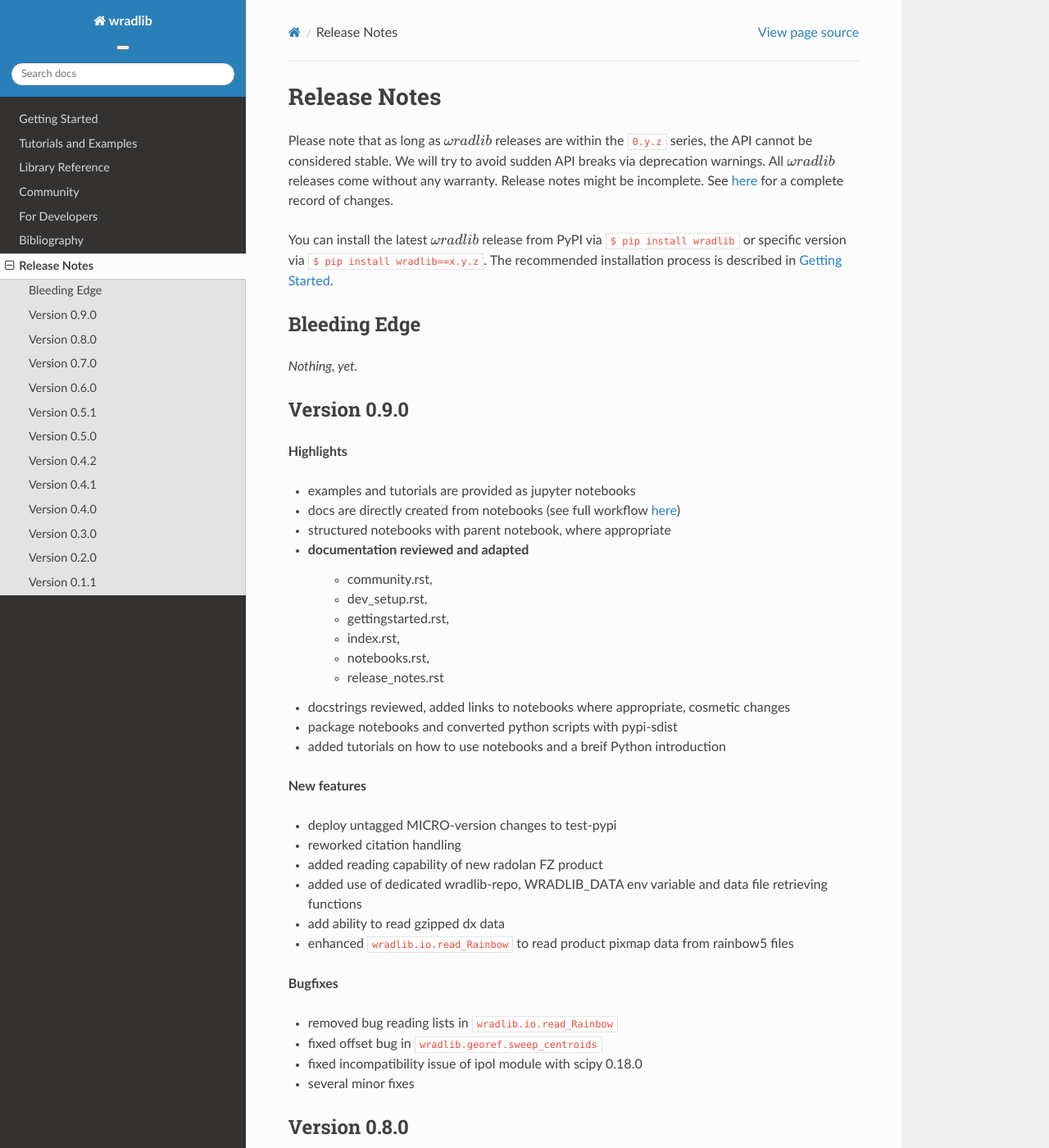
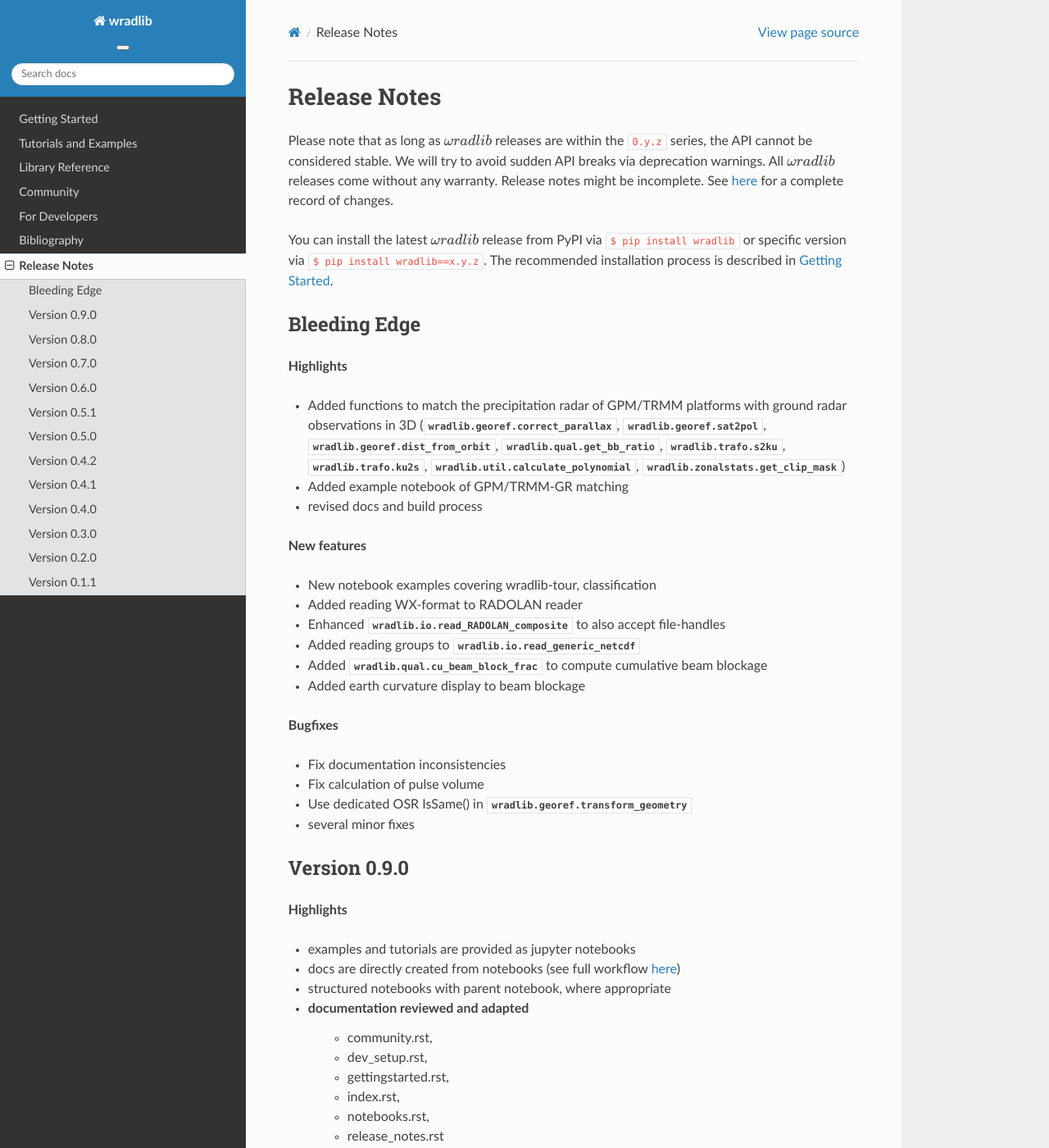
Before and after one commit to wradlib/wradlib-docs, a Sphinx documentation site: the page built from source/release_notes.rst, in a window 1280 px wide and 1400 px high. Shown: the whole window at 82% size. Built offline with Sphinx 7.4.7 and the Read the Docs theme 2.0.0, drawn with Linux system fonts in a browser that asks for light colours; pages that are not in the unit, such as notebooks, are missing from menus; the version number could not be read and is left out; some of the changed text lies outside the part shown.

Commit message:
WIP: gpm_to_wrl (#129)
* WIP: Added a notebook in which we can put together the matching.
* ADD: io_func.py with `read_gpm-function, `read_trmm`-function and `read_gr`-function
* ADD: add gpm code to wradlib codebase
* FIX:: several fixes for numpy 1.12
* WIP: update docstrings, refactoring (#128)
* DOC: revise DOCS
* MAINT: clean-up CI scripts, reordering, switching as appropriate to reduce CI-Time
* MAINT: add python 3.6 to travis-matrix

```diff
--- a/source/community.rst
+++ b/source/community.rst
@@ -6,11 +6,11 @@
 
 We need your help to enhance the capabilities of :math:`\omega radlib`! Is there an algorithm you would consider useful? Please **provide code (in any programming language) or documentation**. We will it a try to integrate this algorithm in :math:`\omega radlib`.
 
-However, **there is an even better way:** Start a `Pull Request <https://help.github.com/articles/creating-a-pull-request/>`_!
+However, **there is an even better way:** Start a `Pull Request <https://help.github.com/articles/creating-a-pull-request/>`__!
 
     * **Step 1:** `Fork <https://github.com/wradlib/wradlib>`_ your own :math:`\omega radlib` repository from the :math:`\omega radlib` `main repo <https://github.com/wradlib/wradlib>`_.
     * **Step 2:** Implement your changes into the forked repository. Test your code.
-    * **Step 3:** Now you want to feed these changes back into the main :math:`\omega radlib` development branch? Start a `Pull Request <https://help.github.com/articles/creating-a-pull-request>`_!
+    * **Step 3:** Now you want to feed these changes back into the main :math:`\omega radlib` development branch? Start a `Pull Request <https://help.github.com/articles/creating-a-pull-request>`__!
     * **Step 4:** We will review your changes. On approval, we will merge your fork back into the main :math:`\omega radlib` branch.
     * **Step 5:** Now everyone can benefit from your improvements.
 
--- a/source/jupyter.rst
+++ b/source/jupyter.rst
@@ -2,7 +2,7 @@
 ======================================
 
 Examples: your entry point to wradlib
-------------------------------------
+-------------------------------------
 
 The documentation of :math:`\omega radlib` basically consists of two elements: the first element is the :doc:`library reference <reference>` which provides a systematic documentation of each function in wradlib's API. In order to use the library reference properly, you should have an idea what you're actually looking for. This is why new users mostly start with the second element, the :doc:`tutorials and examples <notebooks>`. Here you can look for application examples that are close to what you actually want to achieve, and than use these as a basis for further development. Once you understood an example, you also know what to look for in the :doc:`library reference <reference>`.
 
@@ -12,7 +12,7 @@
 
 All :math:`\omega radlib` examples are distributed as `jupyter notebooks <http://jupyter.org/>`_. This way, you can interactively explore various   topics. Each notebook is organized in documented code blocks. You can browse through a notebook block by block, inspect the results, and experiment with the code. However, you can also view the rendered notebooks including the example results on the web pages of this section: Each page was directly generated from :math:`\omega radlib`'s example notebooks. This way, you can copy&paste code snippets directly into your applications.
 
-.. note:: Are you using :math:`\omega radlib` on the `Open Virtual Machine for Cross-Platform Weather Radar Science <http://openradar.github.io/>`_? Then skip the rest: just log in, run the command ``$ ./start_notebook.sh`` and direct your browser `here <http://127.0.0.1:8888/tree>`_. That's it.
+.. note:: Are you using :math:`\omega radlib` on the `Open Virtual Machine for Cross-Platform Weather Radar Science <http://openradar.github.io/>`_? Then skip the rest: just log in, run the command ``$ ./start_notebook.sh`` and direct your browser to `http://127.0.0.1:8888/tree <http://127.0.0.1:8888/tree>`__. That's it.
 
 Otherwise, you need to make sure to
 
--- a/source/notebooks.rst
+++ b/source/notebooks.rst
@@ -17,6 +17,7 @@
    notebooks/beamblockage/wradlib_beamblock.ipynb
    notebooks/classify.ipynb
    notebooks/georeferencing.ipynb
+   notebooks/match3d/wradlib_match_workflow.ipynb
    notebooks/develop.ipynb
    notebooks/interpolation/wradlib_ipol_example.ipynb
    notebooks/multisensor/wradlib_adjust_example.ipynb
--- a/source/refs.bib
+++ b/source/refs.bib
@@ -225,3 +225,41 @@
 url={http://www.dwd.de/DE/leistungen/radolan/radolan_info/abschlussbericht_pdf.pdf?__blob=publicationFile&v=2},
 note="{in german}",
 }
+
+@article {Cao2013,
+author = {Cao, Qing and Hong, Yang and Qi, Youcun and Wen, Yixin and Zhang, Jian and Gourley, Jonathan J. and Liao, Liang},
+title = {Empirical conversion of the vertical profile of reflectivity from Ku-band to S-band frequency},
+journal = {Journal of Geophysical Research: Atmospheres},
+volume = {118},
+number = {4},
+issn = {2169-8996},
+url = {http://dx.doi.org/10.1002/jgrd.50138},
+doi = {10.1002/jgrd.50138},
+pages = {1814--1825},
+keywords = {Precipitation-radar, Precipitation, Radar, TRMM, VPR, PSD, DFR},
+year = {2013},
+}
+
+@article{Liao2009,
+author = { Liang  Liao  and  Robert  Meneghini },
+title = {Validation of TRMM Precipitation Radar through Comparison of Its Multiyear Measurements with Ground-Based Radar},
+journal = {Journal of Applied Meteorology and Climatology},
+volume = {48},
+number = {4},
+pages = {804-817},
+doi = {10.1175/2008JAMC1974.1},
+url = {http://dx.doi.org/10.1175/2008JAMC1974.1},
+year = {2009},
+}
+
+@article{Schwaller2011,
+author = { Mathew R.  Schwaller  and  K. Robert  Morris },
+title = {A Ground Validation Network for the Global Precipitation Measurement Mission},
+journal = {Journal of Atmospheric and Oceanic Technology},
+volume = {28},
+number = {3},
+pages = {301-319},
+year = {2011},
+doi = {10.1175/2010JTECHA1403.1},
+URL = {http://dx.doi.org/10.1175/2010JTECHA1403.1},
+}
--- a/source/release_notes.rst
+++ b/source/release_notes.rst
@@ -9,7 +9,28 @@
 Bleeding Edge
 -------------
 
-*Nothing, yet.*
+**Highlights**
+
+* Added functions to match the precipitation radar of GPM/TRMM platforms with ground radar observations in 3D (:meth:`wradlib.georef.correct_parallax`, :meth:`wradlib.georef.sat2pol`, :meth:`wradlib.georef.dist_from_orbit`, :meth:`wradlib.qual.get_bb_ratio`, :meth:`wradlib.trafo.s2ku`, :meth:`wradlib.trafo.ku2s`, :meth:`wradlib.util.calculate_polynomial`, :meth:`wradlib.zonalstats.get_clip_mask`)
+* Added example notebook of GPM/TRMM-GR matching
+* revised docs and build process
+
+**New features**
+
+* New notebook examples covering wradlib-tour, classification
+* Added reading WX-format to RADOLAN reader
+* Enhanced :meth:`wradlib.io.read_RADOLAN_composite` to also accept file-handles
+* Added reading groups to :meth:`wradlib.io.read_generic_netcdf`
+* Added :meth:`wradlib.qual.cu_beam_block_frac` to compute cumulative beam blockage
+* Added earth curvature display to beam blockage
+
+**Bugfixes**
+
+* Fix documentation inconsistencies
+* Fix calculation of pulse volume
+* Use dedicated OSR IsSame() in :meth:`wradlib.georef.transform_geometry`
+* several minor fixes
+
 
 Version 0.9.0
 -------------
@@ -17,7 +38,7 @@
 **Highlights**
 
 * examples and tutorials are provided as jupyter notebooks
-* docs are directly created from notebooks (see full workflow `here <https://github.com/wradlib/wradlib/wiki/dev.-notebook-workflow>`_)
+* docs are directly created from notebooks (see full workflow `here <https://github.com/wradlib/wradlib/wiki/dev.-notebook-workflow>`__)
 * structured notebooks with parent notebook, where appropriate
 * documentation reviewed and adapted
     - community.rst,
@@ -54,7 +75,7 @@
 
 * As of now :math:`\omega radlib` is python3 compatible.
 * Docstrings, tests and examples as well as the documentation have been reviewed and fixed.
-* main :math:`\omega radlib` repository is now hosted `here on github <https://github.com/wradlib/wradlib>`_.
+* main :math:`\omega radlib` repository is now hosted `here on github <https://github.com/wradlib/wradlib>`__.
 * :math:`\omega radlib` docs are now hosted `on github, but with custom domain <http://wradlib.org/wradlib-docs/>`_.
 
 **New features**
@@ -86,7 +107,7 @@
 
 **Highlights**
 
-:math:`\omega radlib` functions concerned with georeferencing will only use projection information based on OSR objects. This version will help you to adapt your code base to this change before next minor release: Using deprecated PROJ.4 strings in call to the following functions/classes: ``vis.plot_ppi``,``vis.plot_ppi_crosshair``, ``georef.projected_bincoords_from_radarspec``, ``verify.PolarNeighbours``, ``vpr.volcoords_from_polar``, ``vpr.volcoords_from_polar_irregular``, ``vpr.make_3D_grid`` will generate a DeprecationWarning and try to correct old calling method at runtime.
+:math:`\omega radlib` functions concerned with georeferencing will only use projection information based on OSR objects. This version will help you to adapt your code base to this change before next minor release: Using deprecated PROJ.4 strings in call to the following functions/classes: ``vis.plot_ppi``, ``vis.plot_ppi_crosshair``, ``georef.projected_bincoords_from_radarspec``, ``verify.PolarNeighbours``, ``vpr.volcoords_from_polar``, ``vpr.volcoords_from_polar_irregular``, ``vpr.make_3D_grid`` will generate a DeprecationWarning and try to correct old calling method at runtime.
 
 Added ability to handle georeferenced raster and vector data
 
```
